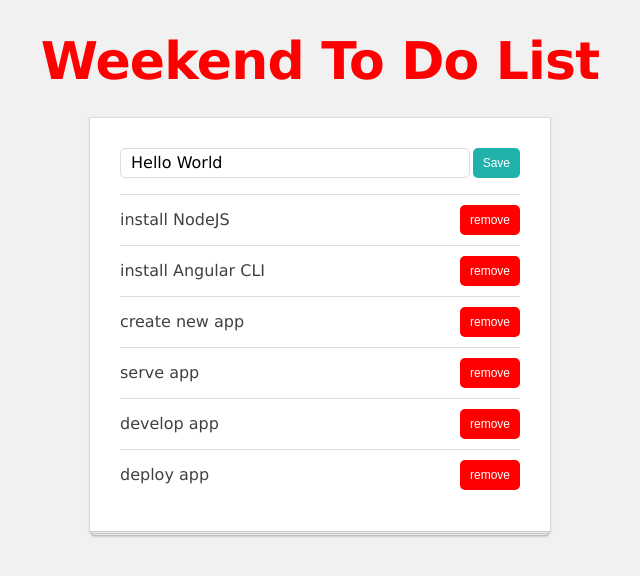
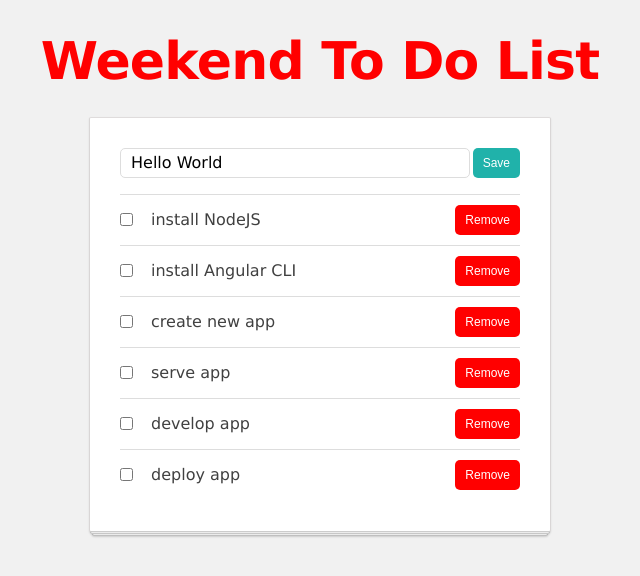
Before and after one commit to ashleyerffmeyer/ng-girls-todo, an Angular app: page / in a window 1280 px wide. Shown: the top 576 px of the page, without its empty margins (320-960 px from the left). Built offline with nearby package versions, Linux system fonts and the light colour scheme.

Commit message:
Adds checkbox

```diff
--- a/src/app/list-manager/list-manager.component.ts
+++ b/src/app/list-manager/list-manager.component.ts
@@ -11,7 +11,8 @@
     <ul>
       <li *ngFor="let todoItem of todoList">
         <app-todo-item [item]="todoItem"
-                      (remove)="removeItem($event)"></app-todo-item>
+                      (remove)="removeItem($event)"
+                      (update)="updateItem($event.item, $event.changes)"></app-todo-item>
       </li>
     </ul>
   </div>
@@ -34,4 +35,8 @@
   removeItem(item) {
     this.todoListService.deleteItem(item);
   }
+
+  updateItem(item, changes) {
+    this.todoListService.updateItem(item, changes);
+  }
 }
--- a/src/app/todo-item/todo-item.component.css
+++ b/src/app/todo-item/todo-item.component.css
@@ -16,3 +16,7 @@
   flex-grow: 1;
   padding-left: 11px;
 }
+
+.todo-complete {
+  text-decoration: line-through red;
+}
--- a/src/app/todo-item/todo-item.component.ts
+++ b/src/app/todo-item/todo-item.component.ts
@@ -5,9 +5,14 @@
   selector: 'app-todo-item',
   template: `
   <div class="todo-item">
+  <input type="checkbox"
+          class="todo-checkbox"
+          (click)="completeItem()"/>
+  <span class="todo-title" [ngClass]="{'todo-complete': item.completed}">
     {{ item.title }}
+  </span>
     <button class="btn btn-red" (click)="removeItem()">
-      remove
+      Remove
     </button>
   </div>
   `,
@@ -15,13 +20,20 @@
 })
 export class TodoItemComponent implements OnInit {
   @Input() item: TodoItem;
+  @Output() remove: EventEmitter<TodoItem> = new EventEmitter();
+  @Output() update: EventEmitter<any> = new EventEmitter();
 
   constructor() { }
 
   ngOnInit(): void {
   }
 
-  @Output() remove: EventEmitter<TodoItem> = new EventEmitter();
+  completeItem() {
+    this.update.emit({
+      item: this.item,
+      changes: { completed: !this.item.completed }
+    });
+  }
 
   removeItem() {
     this.remove.emit(this.item);
```
